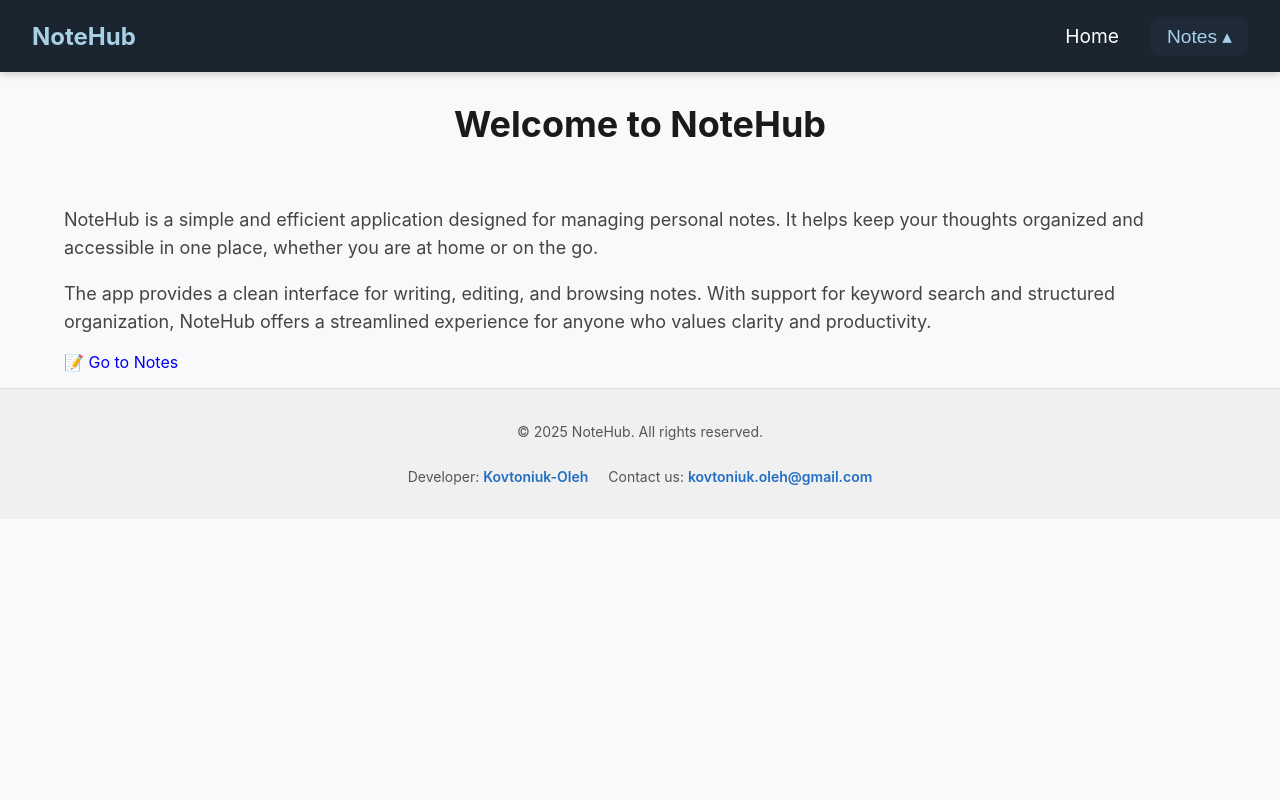
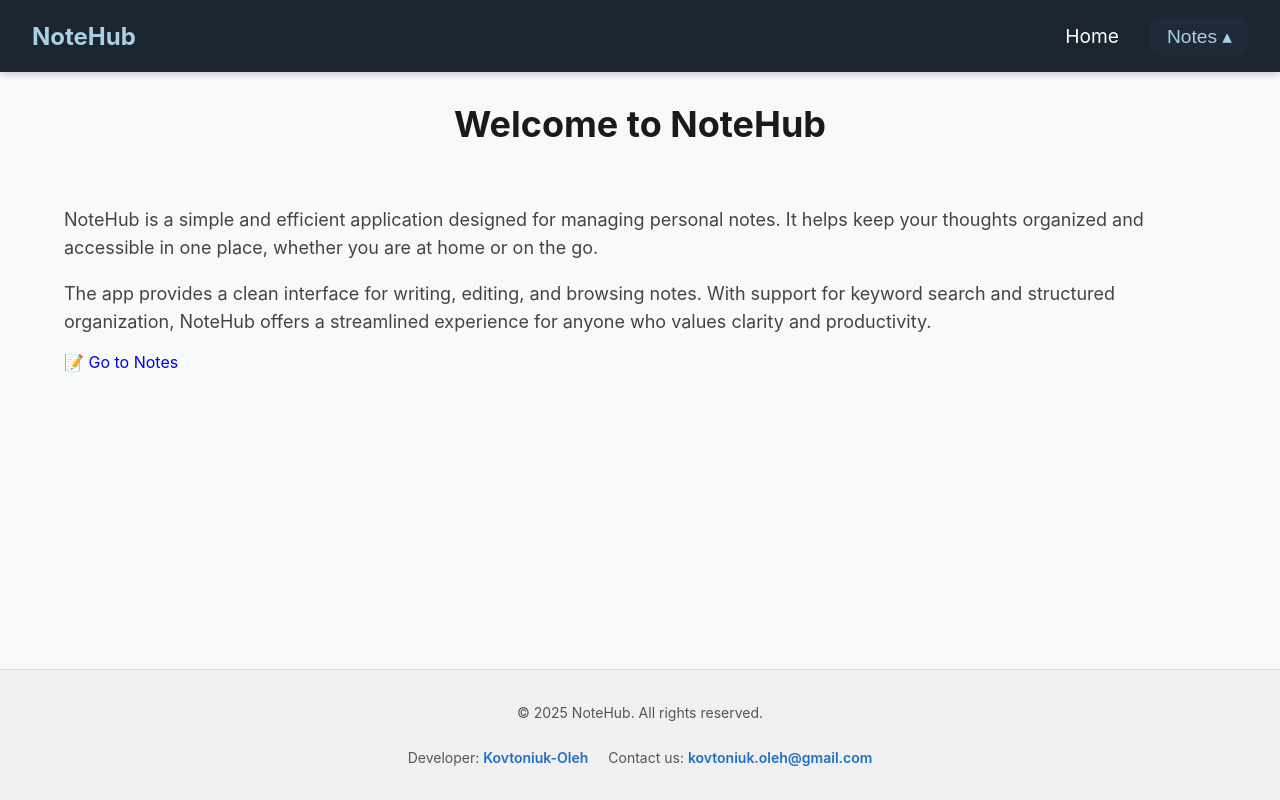
Before and after one commit to Kovtoniuk-Oleh/07-routing-nextjs, a Next.js app: page / in a window 1280 px wide. Built offline with nearby package versions, Linux system fonts and the light colour scheme.

Commit message:
07-routing-nextjs
оновлення 7

```diff
--- a/app/layout.tsx
+++ b/app/layout.tsx
@@ -4,6 +4,7 @@ import TanStackProvider from '@/components/TanStackProvider/TanStackProvider';
 import Header from '@/components/Header/Header';
 import Footer from '@/components/Footer/Footer';
 import './globals.css';
+import css from './page.module.css';
 
 const geistSans = Geist({
   variable: '--font-geist-sans',
@@ -16,23 +17,24 @@ const geistMono = Geist_Mono({
 });
 
 export const metadata: Metadata = {
-  title: 'NoteHub',
-  description: 'Notes app with Next.js routing',
+  title: 'Create Next App',
+  description: 'Generated by create next app',
 };
 
-interface RootLayoutProps {
+export default function RootLayout({
+  children,
+  modal,
+}: Readonly<{
   children: React.ReactNode;
-  modal?: React.ReactNode;
-}
-
-export default function RootLayout({ children, modal }: RootLayoutProps) {
+  modal: React.ReactNode;
+}>) {
   return (
     <html lang="en">
       <body className={`${geistSans.variable} ${geistMono.variable}`}>
         <TanStackProvider>
           <Header />
-          <main>{children}</main>
-          {modal && <div id="modal">{modal}</div>}
+          {children}
+          {modal}
           <Footer />
         </TanStackProvider>
       </body>
```
